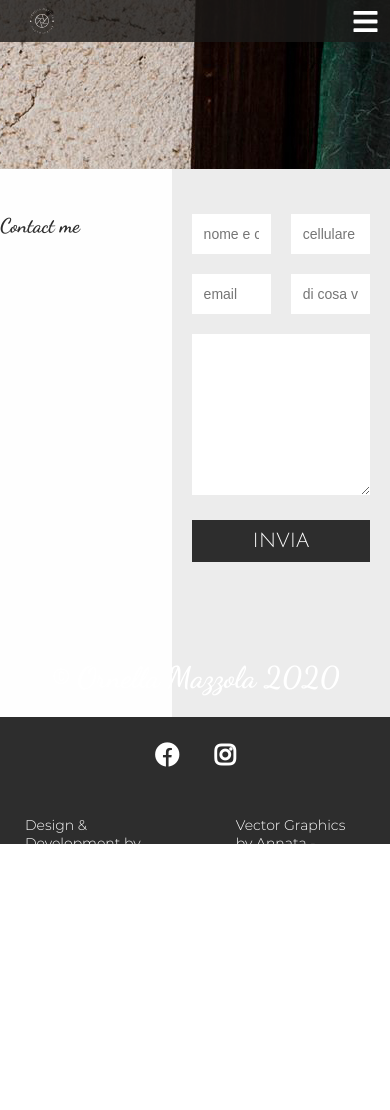
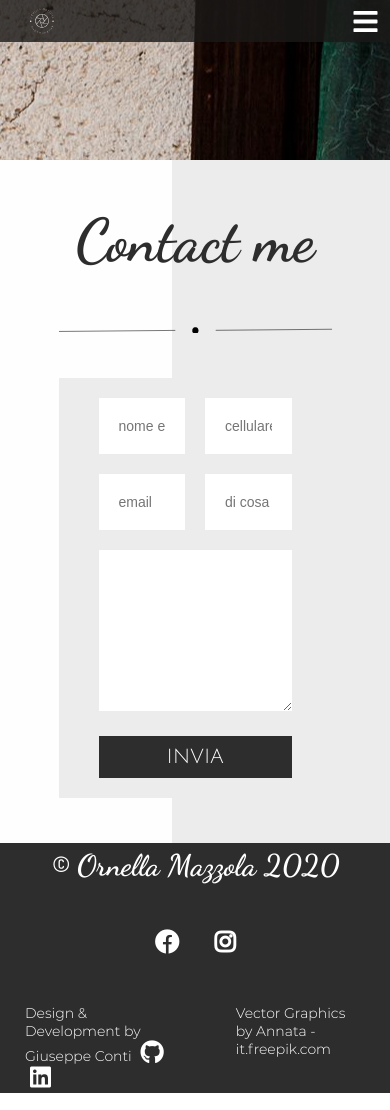
Before and after one commit to peppeconti/portfolio_ornella_mazzola, a plain HTML site: page contacts.html in a window 390 px wide. Before the commit the page ends 922 px from the top, so only its background shows below. Drawn offline with Linux system fonts and the light colour scheme.

Commit message:
contact page responsive

```diff
--- a/contacts.html
+++ b/contacts.html
@@ -56,10 +56,11 @@
         </nav>
     </header>
     <main>
-        <section class="section_no_home contacts">
-            <div class="info_contacts">
-                <h2>Contact me</h2>
-            </div>
+        <section class="section_no_home contact">
+            <h2 class="galleries_title">Contact me</h2>
+            <figure>
+                <img src="images/line_decoration.svg" alt="linea decorativa">
+            </figure>
             <div class="contacts_form">
                 <form action="send_mail.php" method="POST">
                     <p>
--- a/css/style_contacts.css
+++ b/css/style_contacts.css
@@ -1,13 +1,10 @@
-.info_contacts {
-    width: 44%;
+section.contact {
+    padding: 45px 15%;
 }
 .contacts_form {
-    width: 56%;
-}
-.contacts {
-    display: flex;
-    margin: 0;
-    padding: 45px 0px;
+    background-color: #ECECEC;
+    padding: 20px;
+    margin-top: 45px;
 }
 form {
     display: grid;
@@ -16,7 +13,7 @@ form {
     padding: 0px 20px;
 }
 form input {
-    padding: 12px;
+    padding: 20px;
     width: 100%;
     font-size: 14px;
 }
@@ -39,39 +36,16 @@ button {
 
 @media only screen and (max-width: 1024px) and (orientation: portrait) {
 
-   header.small {
-        height: 20vh;
-    }
-    .contacts {
-        height: 65vh;
-    }
-    footer {
-        height: 15vh;
-    }
+
 }
 /* IPAD PRO LANDSCAPE */
 
 @media only screen and (max-width: 1366px) and (orientation: landscape) {
 
-    header.small {
-        height: 20vh;
-    }
-    .contacts {
-        height: 65vh;
-    }
-    footer {
-        height: 15vh;
-    }
+
 }
 @media only screen and (max-width: 768px) {
 
-    header.small {
-        height: 20vh;
-    }
-    .contacts {
-        height: 65vh;
-    }
-    footer {
-        height: 15vh;
-    }
+
+
 }
```
